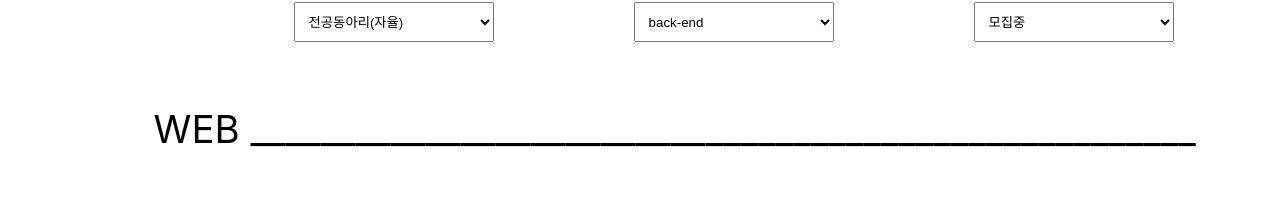
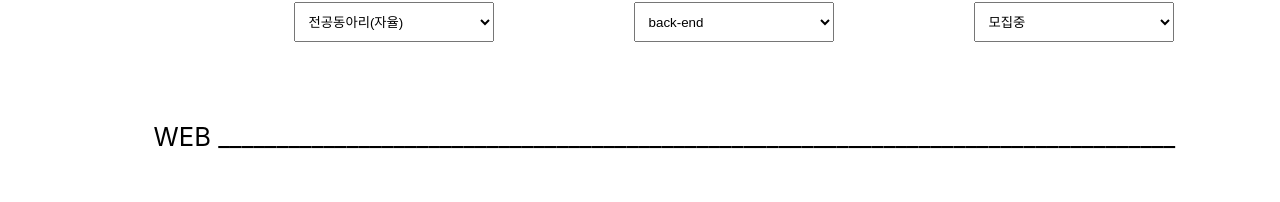
Before and after one commit to RE-VEL/REVEL-frontend-V1, a Next.js app: page /clubClassification in a window 1280 px wide. Shown: the part 108-310 px from the top of the page. Built offline with nearby package versions, Linux system fonts and the light colour scheme.

Commit message:
Style: add design for select box

```diff
--- a/pages/clubClassification.tsx
+++ b/pages/clubClassification.tsx
@@ -79,32 +79,16 @@ const cards = [
 const ClubClassification = () => {
   const [scrollNum, setScrollNum] = useState<number>(0);
 
-  const preClub = () => {
-    if (scrollNum) {
-      setScrollNum((pre) => pre - 4);
-    }
-  };
-
-  const nextClub = () => {
-    if (Math.floor(cards.length / 4) !== scrollNum) {
-      setScrollNum((pre) => pre + 4);
-    }
-  };
-
   return (
     <MyPage>
       <form action="">
         <ClubSel>
-          <option value="Major" selected>
-            전공동아리(자율)
-          </option>
+          <option value="Major">전공동아리(자율)</option>
           <option value="creative">창체동아리</option>
           <option value="autonomy">자율동아리</option>
         </ClubSel>
         <ClubSel>
-          <option value="back" selected>
-            back-end
-          </option>
+          <option value="back">back-end</option>
           <option value="front">front-end</option>
           <option value="android">android</option>
           <option value="ios">ios</option>
@@ -117,7 +101,8 @@ const ClubClassification = () => {
         </ClubSel>
       </form>
       <InfoWraper>
-        WEB ______________________________________________________
+        WEB
+        __________________________________________________________________________________
       </InfoWraper>
       <div>
         <MyClub>
@@ -137,6 +122,7 @@ const ClubSel = styled.select`
   margin-left: 140px;
   margin-top: 30px;
   margin-bottom: 0px;
+  outline: 1px;
 `;
 
 const MyClub = styled.div`
@@ -162,7 +148,7 @@ const InfoWraper = styled.div`
   display: grid;
   align-items: flex-end;
   position: relative;
-  font-size: 3vw;
+  font-size: 2vw;
 `;
 
 export default ClubClassification;
```
